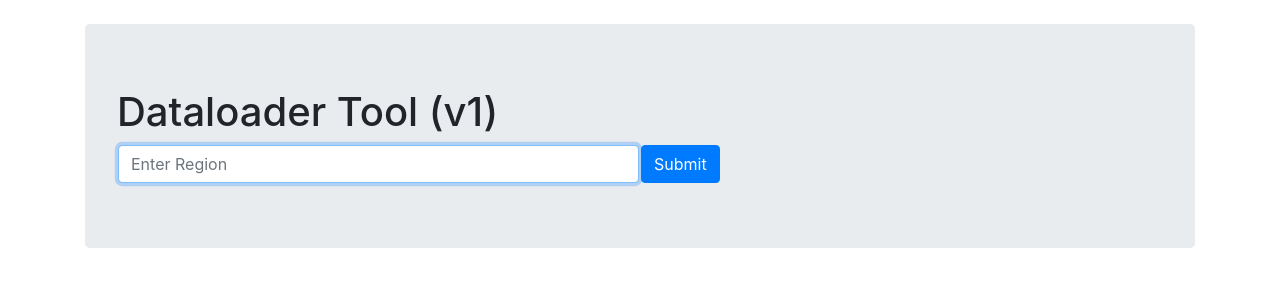
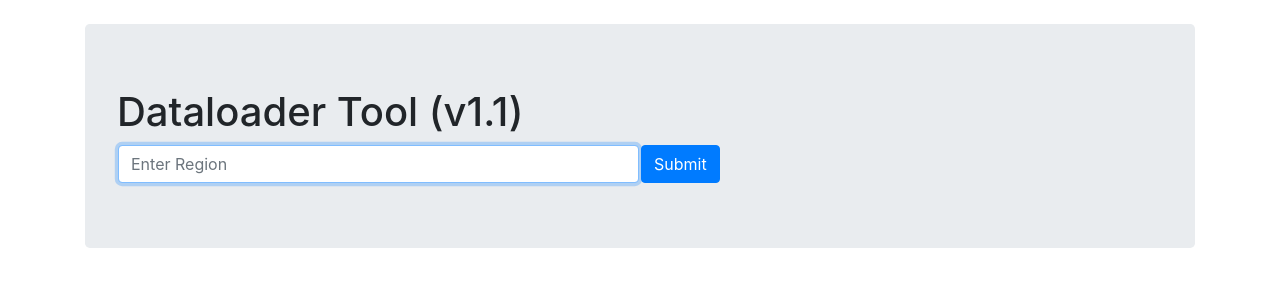
Before and after one commit to velavu/flask_sample, a Flask app: page / in a window 1280 px wide. Shown: the top 300 px of the page. Run offline with Flask 2, Linux system fonts and the light colour scheme; some libraries are stand-ins or nearby versions.

Commit message:
[python] dataloader version 1.1

```diff
--- a/templates/index.html
+++ b/templates/index.html
@@ -10,7 +10,7 @@
     <div class="container">
         <br>
       <div class="jumbotron">
-        <h1>Dataloader Tool (v1)</h1>
+        <h1>Dataloader Tool (v1.1)</h1>
         <table width="100%">
           <tr>
             <td width="50%">
```
Also changed, not shown: 1 other file.
